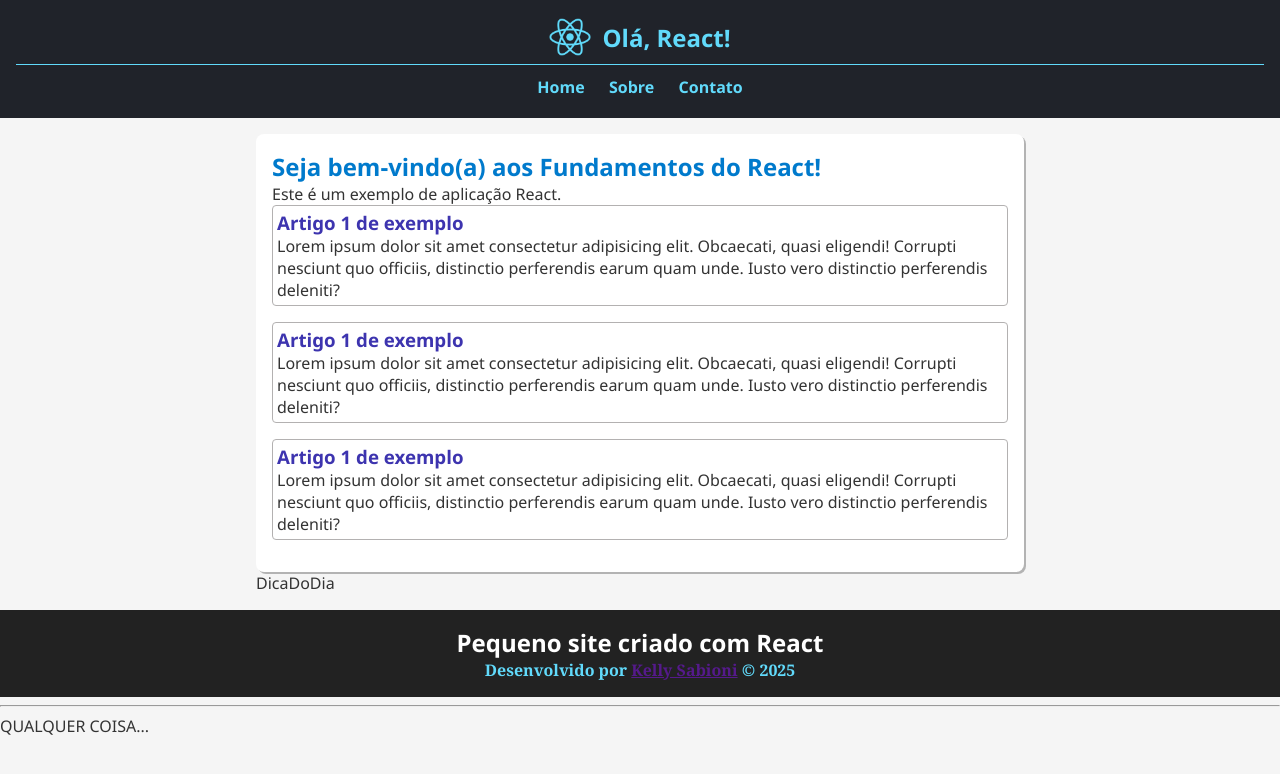
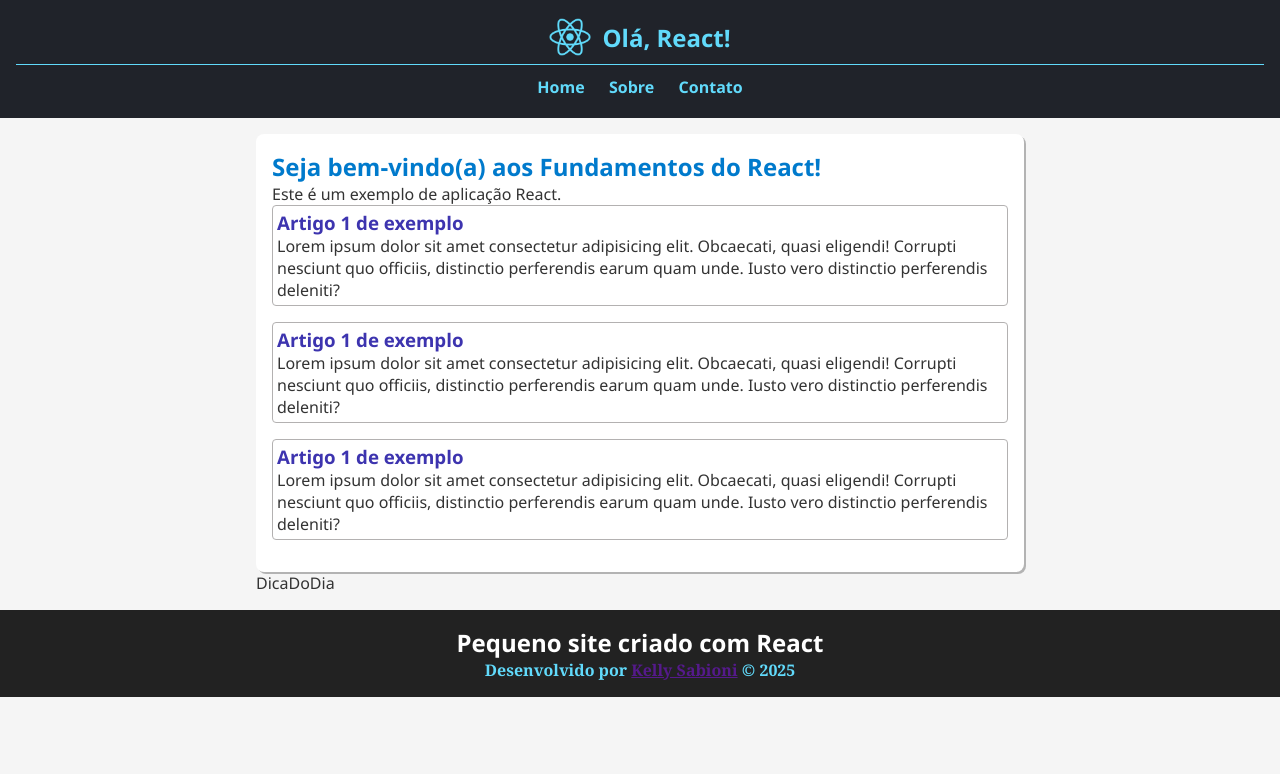
Before and after one commit to kellysabioni/react-fundamentos, a React (Vite) app: page / in a window 1280 px wide. Shown: the top 774 px of the page. Built offline with nearby package versions, Linux system fonts and the light colour scheme.

Commit message:
Apaga conteudo temporario

```diff
--- a/src/componentes/Footer/Footer.tsx
+++ b/src/componentes/Footer/Footer.tsx
@@ -16,8 +16,6 @@ export default function Footer() {
           Desenvolvido por <b><a href="">Kelly Sabioni</a></b> &copy; 2025
         </p>
       </footer>
-      <hr />
-      <p className="outro-texto">Qualquer coisa...</p>
     </>
   );
 }
```
